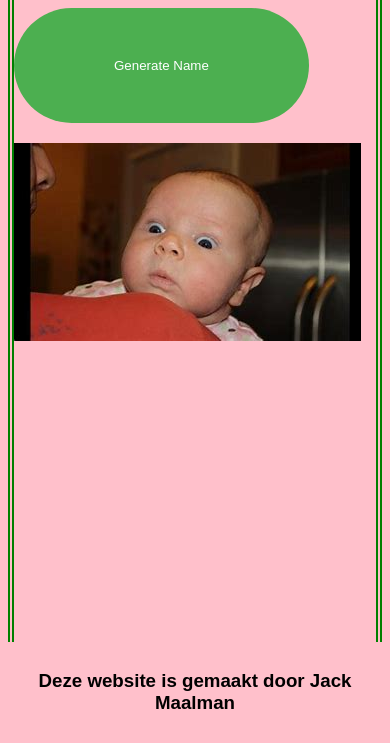
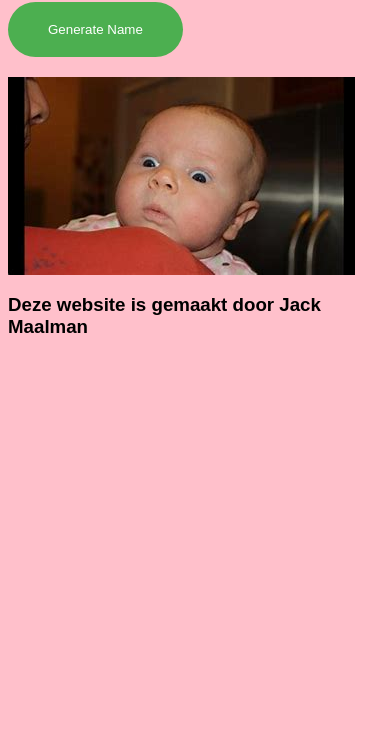
Before and after one commit to JackMaalman/babynamegenerator, a plain HTML site: page index.html in a window 390 px wide. Shown: the part 101-844 px from the top of the page. Drawn offline with Linux system fonts and the light colour scheme.

Commit message:
index.html

```diff
--- a/index.html
+++ b/index.html
@@ -2,29 +2,14 @@
 <head>
 <title>Baby Name Generator</title>
 <style>
-    @media (max-width: 600px) {
-    /* Stijlen voor kleine schermen */
-}
-@media (min-width: 601px) and (max-width: 1500px) {
-    /* Stijlen voor middelgrote schermen */
-}
-@media (min-width: 1501px) {
-    /* Stijlen voor grote schermen */
+  body {
+    font-family: Arial, sans-serif;
+    background-color: #FFC0CB;
   }
 
-      body {
-          border: 6px double green
-          }
-    /* Global styles */
-    body {
-      font-family: Arial, sans-serif;
-      background-color: #FFC0CB; /* Soft pink background */
-    }
-
-    /* Button styles */
   button {
-      background-color: #4CAF50; /* Green button */
-      color: #fff; /* White text */
+    background-color: #4CAF50;
+    color: #fff;
     padding: 50px 100px;
     border: none;
     border-radius: 60px;
@@ -32,34 +17,27 @@
   }
 
   button:hover {
-      background-color: #3e8e41; /* Darker green on hover */
+    background-color: #3e8e41;
   }
 
-    /* Text styles */
   #name-display {
     font-size: 24px;
     font-weight: bold;
     margin-top: 20px;
   }
-    .knop-container {
-    margin-top: -60px;
-    margin-left: 30px;
-    text-align: left;
 
+  /* Stijlen voor mobiele apparaten */
+  @media (max-width: 600px) {
+    button {
+      padding: 20px 40px; /* Kleinere knop op mobiele apparaten */
     }
 
-.footer {
-            position: fixed;
-            left: 0;
-            bottom: 0;
-            width: 100%;
-            background-color: #FFC0CB;
-            color: black;
-            text-align: center;
-            padding: 10px 0;
+    #name-display {
+      font-size: 18px; /* Kleinere tekst op mobiele apparaten */
     }
+  }
+</style>
 
-  </style>
     <link rel="icon" type="image/x-icon" href="baby.jpeg">
 </head>
 <body>
```
Lines whose indentation alone changed are shown as unchanged.
